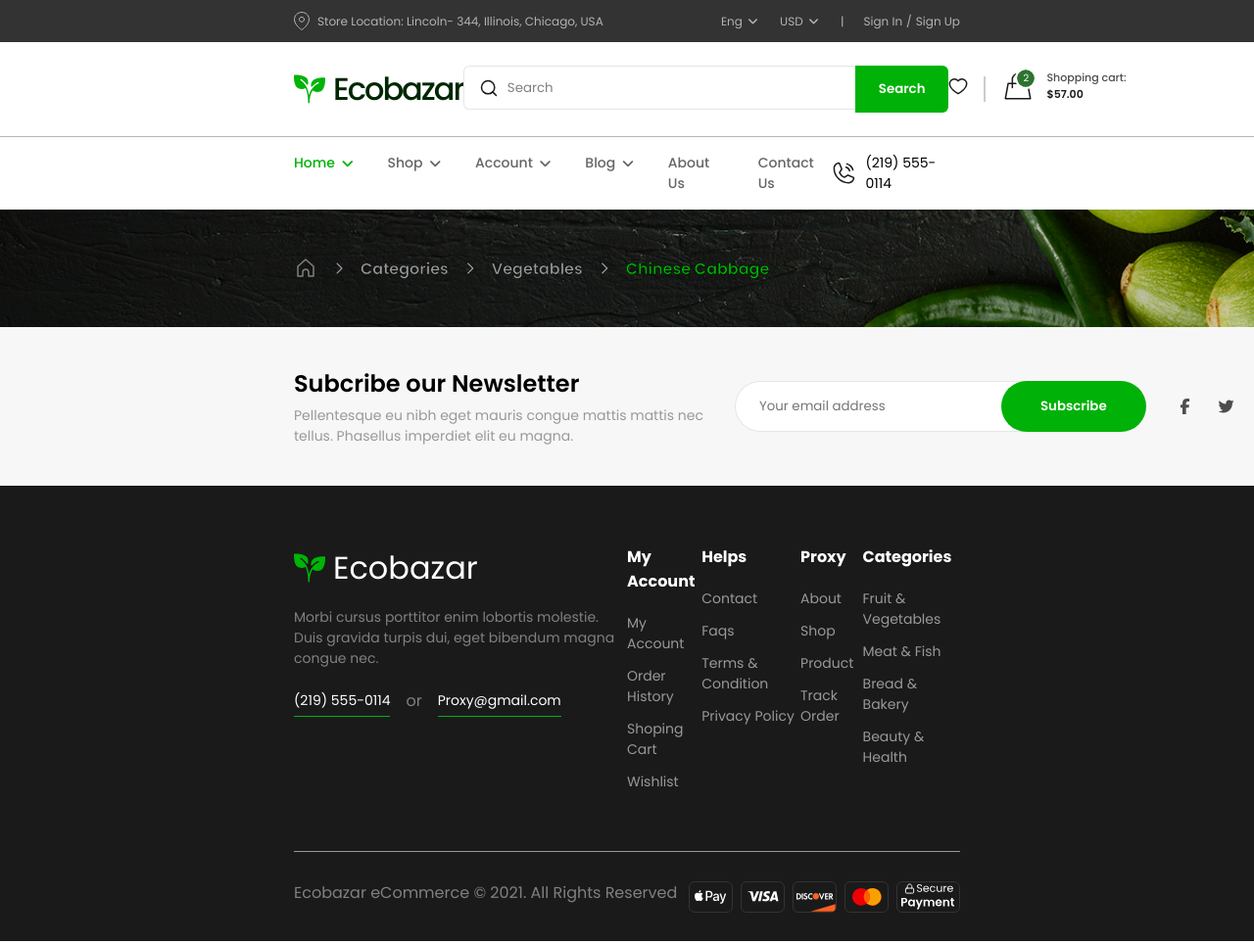
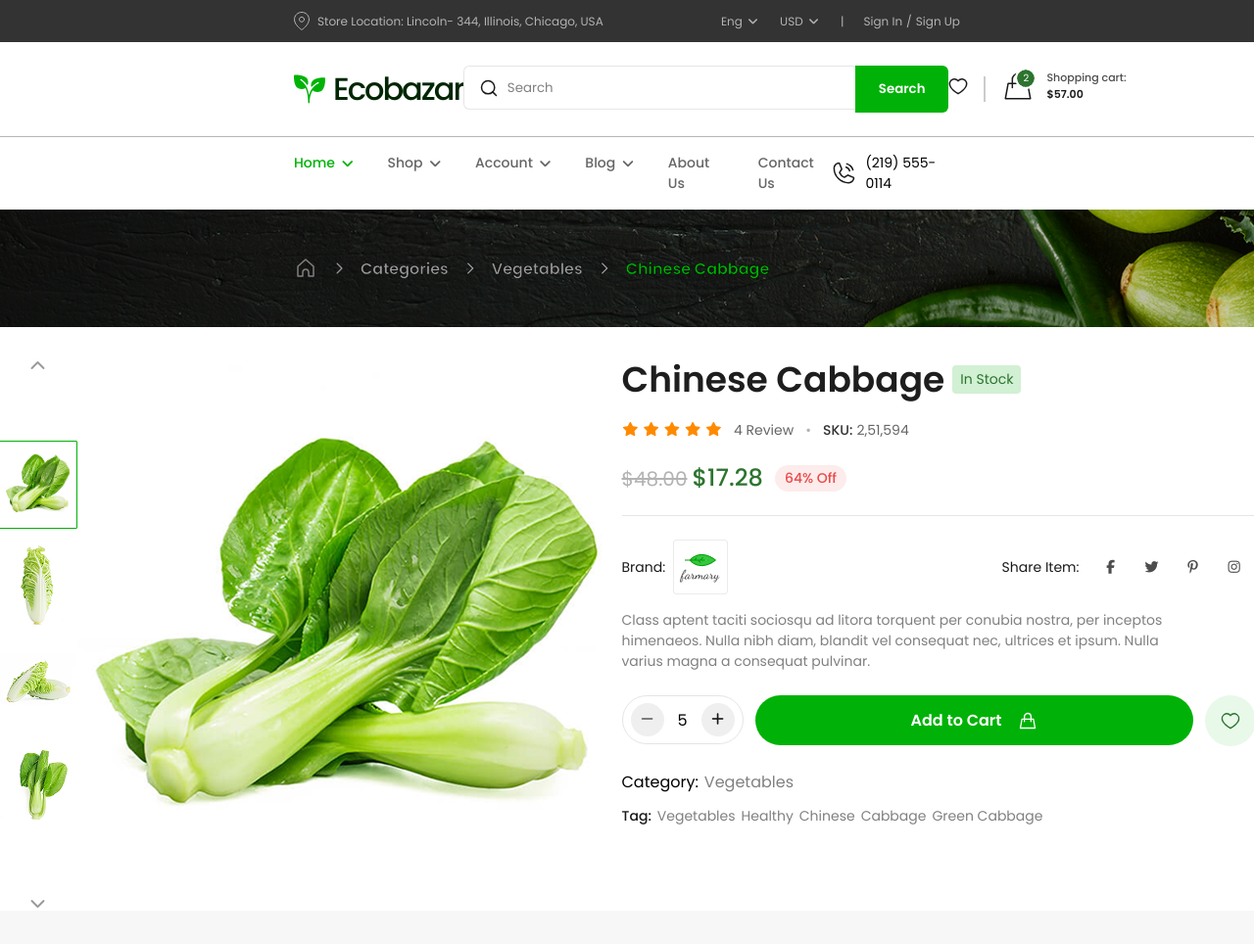
Before and after one commit to Natalia-pilia/Ecobazar, a plain HTML site: page product_details.html in a window 1280 px wide. Shown: the top 964 px of the page at 98% size. Drawn offline with Linux system fonts and the light colour scheme.

Commit message:
product details page

```diff
--- a/product_details.html
+++ b/product_details.html
@@ -1,17 +1,12 @@
 <!doctype html>
 <html lang="en">
   <head>
-    <meta charset="UTF-8" />
-    <meta name="viewport" content="width=device-width, initial-scale=1.0" />
+    <meta charset="UTF-8">
+    <meta name="viewport" content="width=device-width, initial-scale=1.0">
     <title>Product Details</title>
-    <link rel="stylesheet" href="styles/global.css" />
-    <link
-      rel="stylesheet"
-      href="https://cdnjs.cloudflare.com/ajax/libs/font-awesome/7.3.1/css/all.css"
-      integrity="sha512-x9WwyMYBnlXMNQ6kQ/Lyzu1NqIhLQKL5Oq6xByfXuRj7s9CskyCbLv/1IjqzJmXwFXWr0ov6jBV7Qbc0hh9nHg=="
-      crossorigin="anonymous"
-      referrerpolicy="no-referrer"
-    />
+    <link rel="stylesheet" href="styles/global.css">
+    <link rel="stylesheet" href="styles/product_details.css">
+    <link rel="stylesheet" href="https://cdnjs.cloudflare.com/ajax/libs/font-awesome/7.3.1/css/all.css" integrity="sha512-x9WwyMYBnlXMNQ6kQ/Lyzu1NqIhLQKL5Oq6xByfXuRj7s9CskyCbLv/1IjqzJmXwFXWr0ov6jBV7Qbc0hh9nHg==" crossorigin="anonymous" referrerpolicy="no-referrer">
   </head>
   <body>
 
@@ -118,7 +113,71 @@
     </section>
     <!-- End Of The Page Identificator -->
 
-        <!-- Start of the Footer -->
+    <!--Start of The Product Details-->
+    <section class="product_detail">
+      <div class="chinese_cabbage">
+        <div class="images">
+          <i class="fa-solid fa-chevron-up"></i>
+          <img class="selected" src="./assets/Products/Chinese cabbage.png" alt="product_image">
+          <img src="./assets/Products/Chinese cabbage2.png" alt="product_image">
+          <img src="./assets/Products/Chinese cabbage3.png" alt="product_image">
+          <img src="./assets/Products/Chinese cabbage4.png" alt="product_image">
+          <i class="fa-solid fa-chevron-down"></i>
+
+        </div>
+        <div class="big_cabbage">
+          <img src="./assets/Products/Chinese Cabbage Img.png" alt="product">
+        </div>
+        <div class="product_info">
+          <div class="main_info">
+            <div class="title"><h1>Chinese Cabbage</h1> <span>In Stock</span></div>
+            <div class="review">
+              <p>
+                <i class="fa-solid fa-star orange"></i>
+                <i class="fa-solid fa-star orange"></i>
+                <i class="fa-solid fa-star orange"></i>
+                <i class="fa-solid fa-star orange"></i>
+                <i class="fa-solid fa-star orange"></i>
+              </p>
+              <span>4 Review</span>
+              <div class="dot">•</div>
+              <div class="text"><p class="sku">SKU:</p> <span>2,51,594</span></div>
+            </div>
+            <div class="prices">
+              <span class="old_price">48.00</span> <span class="price">17.28</span> <span class="discount">64% Off</span>
+            </div>
+          </div>
+
+
+          <div class="bottom_desc">
+            <div class="share">
+              <span class="brand">Brand: <img src="./assets/brand.png"></span>
+              <span class="contacts">
+                Share Item:
+                <div class="mouse_active">
+                  <i class="fa-brands fa-facebook-f"></i>
+                </div>
+                <div class="mouse_active"><i class="fa-brands fa-twitter"></i></div>
+                <div class="mouse_active">
+                  <i class="fa-brands fa-pinterest-p"></i>
+                </div>
+                <div class="mouse_active">
+                <i class="fa-brands fa-instagram"></i>
+                </div>
+              </span>
+            </div>
+            <div class="description"><p> Class aptent taciti sociosqu ad litora torquent per conubia nostra, per inceptos himenaeos. Nulla nibh diam, blandit vel consequat nec, ultrices et ipsum. Nulla varius magna a consequat pulvinar.</p></div>
+          </div>
+          <div class="buttons"><div class="amount"><button><i class="fa-solid fa-minus gray"></i></button> 5 <button><i class="fa-solid fa-plus black"></i></button></div> <button>Add to Cart <img src="./assets/Bag.svg"></button> <img class="heart" src="assets/Heart_green.svg" alt=""></div>
+          <div class="categories">
+            <div class="current_category"><span class="category">Category: </span> <span class="vegetables">Vegetables</span></div>
+            <div class="tags"><p>Tag:</p> <span>Vegetables</span> <span>Healthy</span> <span>Chinese</span> <span>Cabbage</span> <span>Green Cabbage</span></div>
+          </div>
+        </div>
+      </div>
+    </section>
+
+    <!-- Start of the Footer -->
     <section class="footer">
       <div class="newsletter">
         <div class="info">
--- /dev/null
+++ b/styles/product_details.css
@@ -0,0 +1,330 @@
+.product_detail{
+    display: flex;
+    flex-direction: column;
+    justify-content: center;
+    align-items: center;
+    margin-top: 32px;
+
+    .chinese_cabbage{
+        display: flex;
+        flex-direction: row;
+
+        .images{
+            display: flex;
+            flex-direction: column;
+            justify-content: center;
+            align-items: center;
+            gap: 12px;
+
+            i{
+                color: #999999;
+
+                &:first-child{
+                    margin-bottom: 56px;
+                }
+
+                &:last-child{
+                    margin-top: 56px;
+                }
+            }
+
+            img{
+                width: 80px;
+                height: 90px;
+            }
+
+            .selected{
+                border: 1px solid #00B207;
+                border-radius: 1px;
+            }
+        }
+
+        .big_cabbage{
+
+
+            img{
+                width: 556px;
+                height: 556px;
+            }
+        }
+
+        .product_info{
+            display: flex;
+            flex-direction: column;
+            gap: 24px;
+
+
+            .main_info{
+                display: flex;
+                flex-direction: column;
+                gap: 20px;
+                border-bottom: 1px solid #E5E5E5;
+                padding-bottom: 20px;
+
+                .title{
+                    display: flex;
+                    justify-content: flex-start;
+                    align-items: center;
+                    gap: 8px;
+
+                    h1{
+                        font-size: 36px;
+                        font-weight: 600;
+                        color: #1E1E1E;
+                        line-height: 120%;
+                    }
+
+                    span{
+                        font-size: 14px;
+                        font-weight: 400;
+                        line-height: 150%;
+                        color: #2C742F;
+                        background-color: rgba(32, 181, 38, 0.2);
+                        border-radius: 4px;
+                        padding: 4px 8px;
+                    }
+                }
+
+                .review{
+                    display: flex;
+                    flex-direction: row;
+                    font-size: 14px;
+                    line-height: 150%;
+                    gap: 12px;
+
+                    .orange{
+                        color: #FF8A00;
+                    }
+
+                    span{
+                        font-weight: 400;
+                        color: #666666;
+                    }
+
+                    .dot{
+                        color: #B3B3B3;
+                    }
+
+                    .text{
+                        display: flex;
+                        gap: 4px;
+                        .sku{
+                            font-weight: 500;
+                            color: #333333;
+                        }
+                    }
+
+
+                }
+
+                .prices{
+                    display: flex;
+                    flex-direction: row;
+                    justify-content: flex-start;
+                    align-items: center;
+                    gap: 5px;
+
+                    .old_price{
+                        font-size: 20px;
+                        font-weight: 400;
+                        line-height: 150%;
+                        text-decoration: line-through;
+                        color: #B3B3B3;
+                        padding-top: 1px;
+
+                        &::before{
+                            content: "$";
+                        }
+                    }
+
+                    .price{
+                        font-size: 24px;
+                        font-weight: 500;
+                        line-height: 150%;
+                        color: #2C742F;
+
+                        &::before{
+                            content: "$";
+                        }
+                    }
+
+                    .discount{
+                        font-size: 14px;
+                        font-weight: 500;
+                        line-height: 150%;
+                        color: #EA4B48;
+                        background-color: rgba(234, 75, 72, 0.1);
+                        border-radius: 30px;
+                        padding: 3px 10px;
+                        margin-left: 7px;
+                    }
+                }
+
+
+
+
+            }
+
+            .bottom_desc{
+                display: flex;
+                flex-direction: column;
+                gap: 16px;
+                font-size: 14px;
+                font-weight: 400;
+                line-height: 150%;
+                color: #1A1A1A;
+
+                .share{
+                    display: flex;
+                    justify-content: space-between;
+                    align-items: center;
+                    width: 645px;
+
+                    .brand{
+                        display: flex;
+                        justify-content: center;
+                        align-items: center;
+                        gap: 8px;
+                    }
+
+                    .contacts{
+                        display: flex;
+                        justify-content: center;
+                        align-items: center;
+                        gap: 2px;
+
+
+
+                        .mouse_active {
+                            width: 40px;
+                            height: 40px;
+                            display: flex;
+                            justify-content: center;
+                            align-items: center;
+                            border-radius: 50%;
+                            color: #4D4D4D;
+
+                            &:hover {
+                                background-color: #00B207;
+                                color: white;
+                            }
+
+                            &:first-child{
+                                margin-left: 10px;
+                            }
+                        }
+
+
+                    }
+                }
+
+                .description{
+                    font-size: 14px;
+                    font-weight: 400;
+                    line-height: 150%;
+                    color: #808080;
+                    width: 568px;
+                    height: 63px;
+                }
+            }
+
+
+            .buttons{
+                display: flex;
+                gap: 12px;
+
+                .amount{
+                    width: 124px;
+                    height: 50px;
+                    background-color: transparent;
+                    border: 1px solid #E5E5E5;
+                    border-radius: 50px;
+                    display: flex;
+                    justify-content: space-between;
+                    align-items: center;
+                    padding: 8px;
+
+                    button{
+                        width: 34px;
+                        height: 34px;
+                        border-radius: 100%;
+                        border: none;
+
+                        .black{
+                            color: #1A1A1A;
+                        }
+
+                        .gray{
+                            color: #666666;
+                        }
+                    }
+
+
+                }
+
+                > button{
+                    width: 447px;
+                    height: 51px;
+                    border-radius: 43px;
+                    background-color: #00B207;
+                    font-size: 16px;
+                    font-weight: 600;
+                    line-height: 120%;
+                    color: #FFFFFF;
+
+                    border: none;
+                    outline: none;
+                    display: flex;
+                    justify-content: center;
+                    align-items: center;
+                    gap: 16px;
+                }
+
+                .heart{
+                    padding: 16px;
+                    background-color: rgba(32, 181, 38, 0.1);
+                    border-radius: 50%;
+
+                }
+            }
+
+            .categories{
+                display: flex;
+                flex-direction: column;
+                gap: 12px;
+
+                .current_category{
+                    display: flex;
+                    gap: 6px;
+
+                    .vegetables{
+                        color: #808080;
+                    }
+                }
+
+                .tags{
+                    display: flex;
+                    gap: 6px;
+                    font-size: 14px;
+                    line-height: 150%;
+
+                    p{
+                        color: #1A1A1A;
+                        font-weight: 500;
+                    }
+
+                    span{
+                        color: #808080;
+                        font-weight: 400;
+
+                        &:hover{
+                            text-decoration: underline;
+                            color: #1A1A1A;
+                            cursor: pointer;
+                        }
+                    }
+                }
+            }
+        }
+    }
+}
```
Also changed, not shown: assets/Heart_green.svg (added), assets/Products/Chinese Cabbage Img.png (added), assets/Products/Chinese cabbage2.png (added), assets/Products/Chinese cabbage3.png (added), assets/Products/Chinese cabbage4.png (added), assets/brand.png (added).
